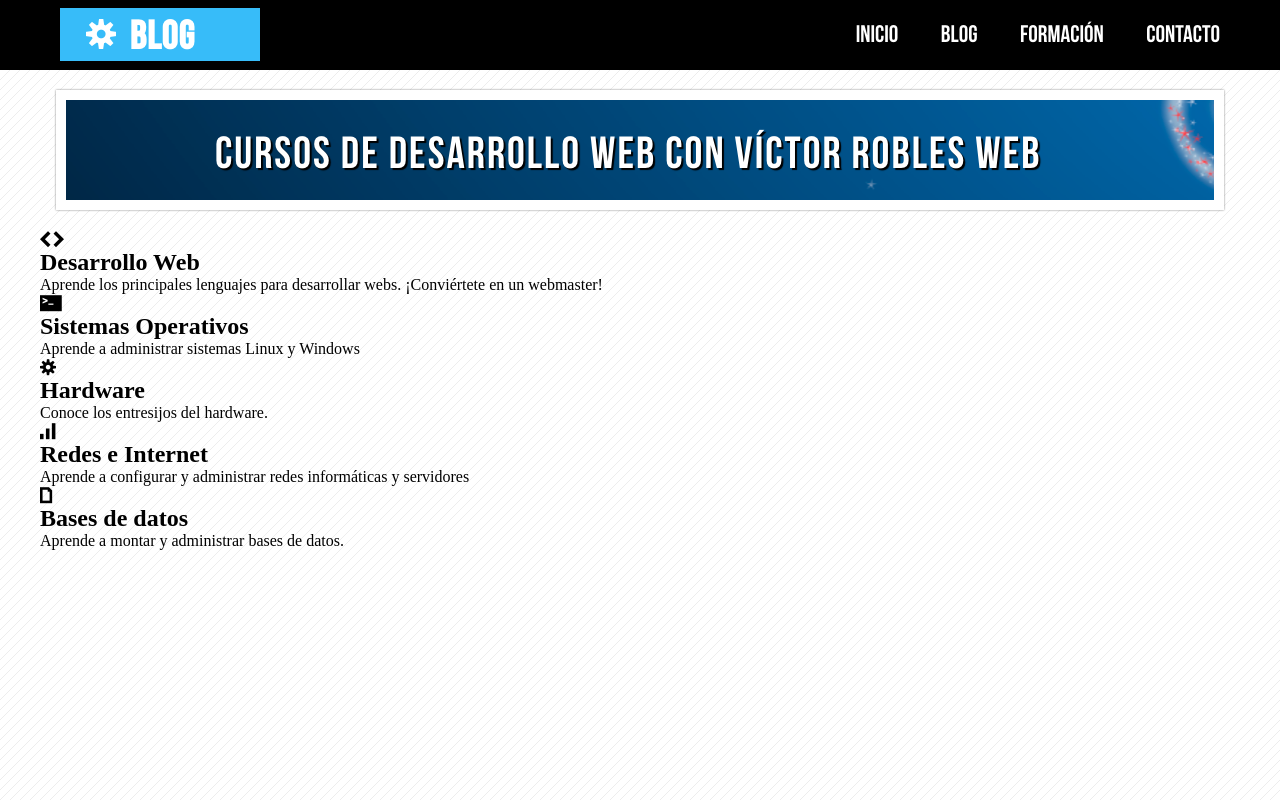
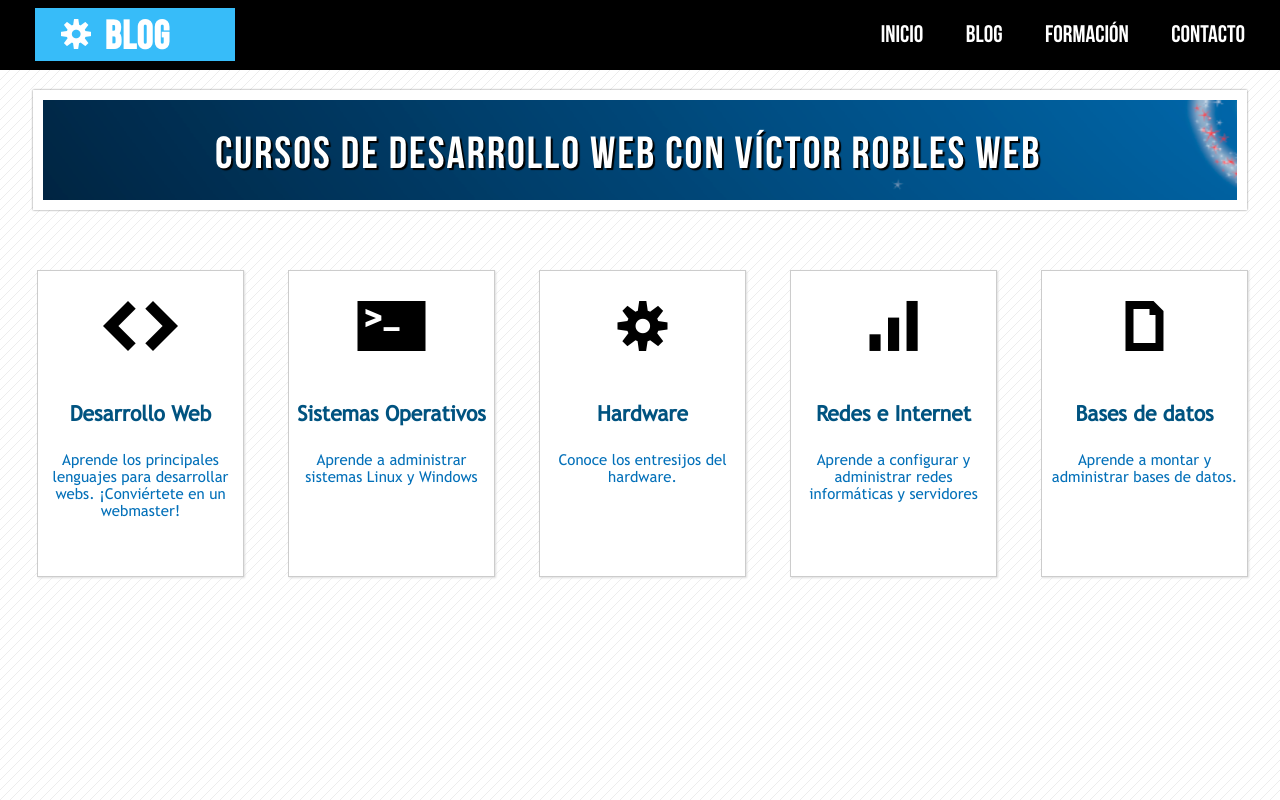
Before and after one commit to jmlocke1/CSS-Master, a plain HTML site: page maquetacion-2/index.html in a window 1280 px wide. Drawn offline with Linux system fonts and the light colour scheme.

Commit message:
CSS de las tarjetas

```diff
--- a/maquetacion-2/css/styles.css
+++ b/maquetacion-2/css/styles.css
@@ -36,7 +36,7 @@
 }
 
 .wrap{
-    width: 1200px;
+    width: 1250px;
     margin: 0px auto;
 }
 
@@ -111,12 +111,12 @@
 
 /* BANNER */
 #banner{
-    width: 95.6%;
+    width: 95.5%;
     height: 100px;
     border: 10px solid white;
     box-shadow: 0px 0px 2px gray;
     background: url("../img/bakbaner.png");
-    background-position: -250px -200px;
+    background-position: -200px -200px;
     margin: 20px auto;
 }
 
@@ -131,3 +131,47 @@
     text-shadow: 2px 2px 1px black;
     margin: 27px auto;
 }
+
+/* TARJETAS */
+.card{
+    float: left;
+    width: 205px;
+    height: 305px;
+    border: 1px solid #ccc;
+    box-shadow: 1px 1px 2px #ddd;
+    background: white;
+    overflow: hidden;
+    margin: 22px;
+    margin-top: 40px;
+    cursor: pointer;
+}
+
+.card:last-child{
+    margin-right: 0px;
+}
+
+.card .icon{
+    display: block;
+    width: 100%;
+    height: 130px;
+    font-size: 50px;
+    line-height: 110px;
+    text-align: center;
+}
+
+.card .category{
+    width: 100%;
+    height: 50px;
+    font-family: "TrebuchetMS";
+    font-size: 21px;
+    font-weight: bold;
+    text-align: center;
+    color: #005380;
+}
+
+.card .description{
+    font-family: "TrebuchetMS";
+    text-align: center;
+    color: #0370b9;
+    font-size: 15px;
+}
```
